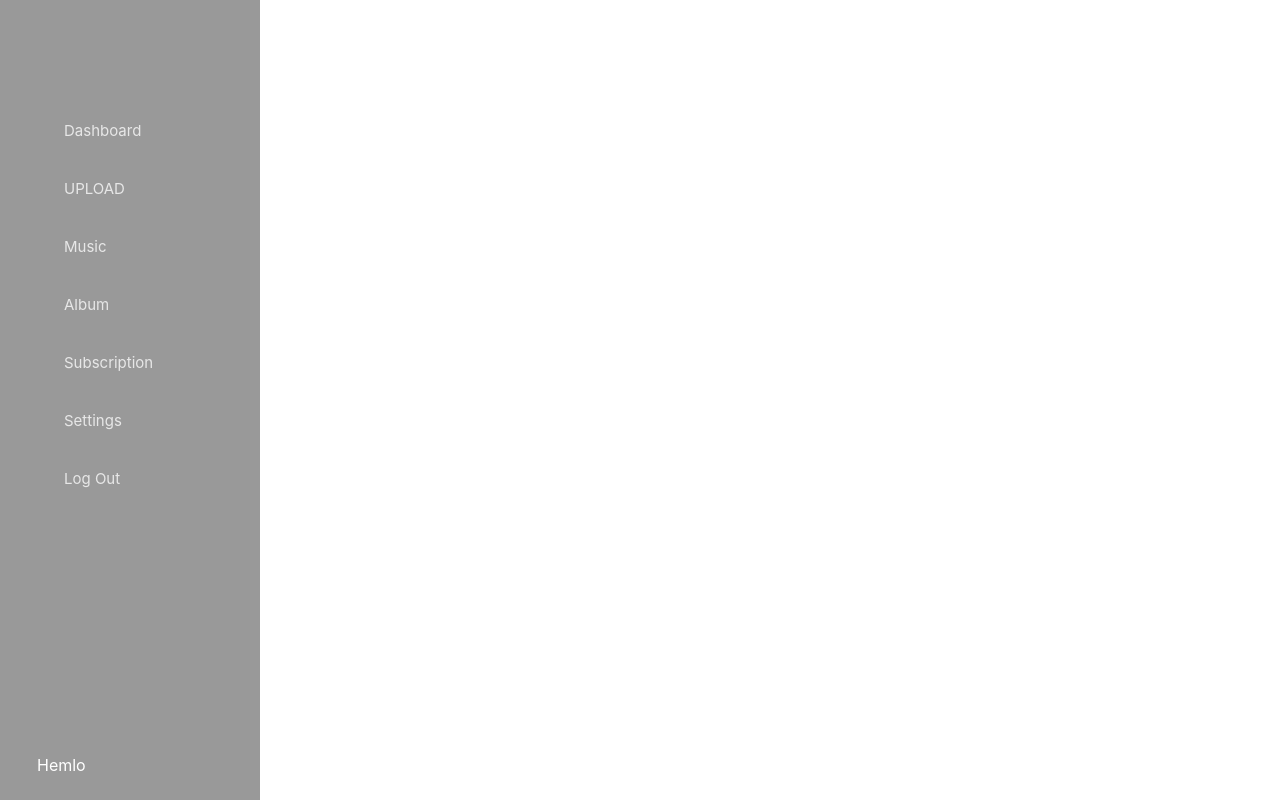
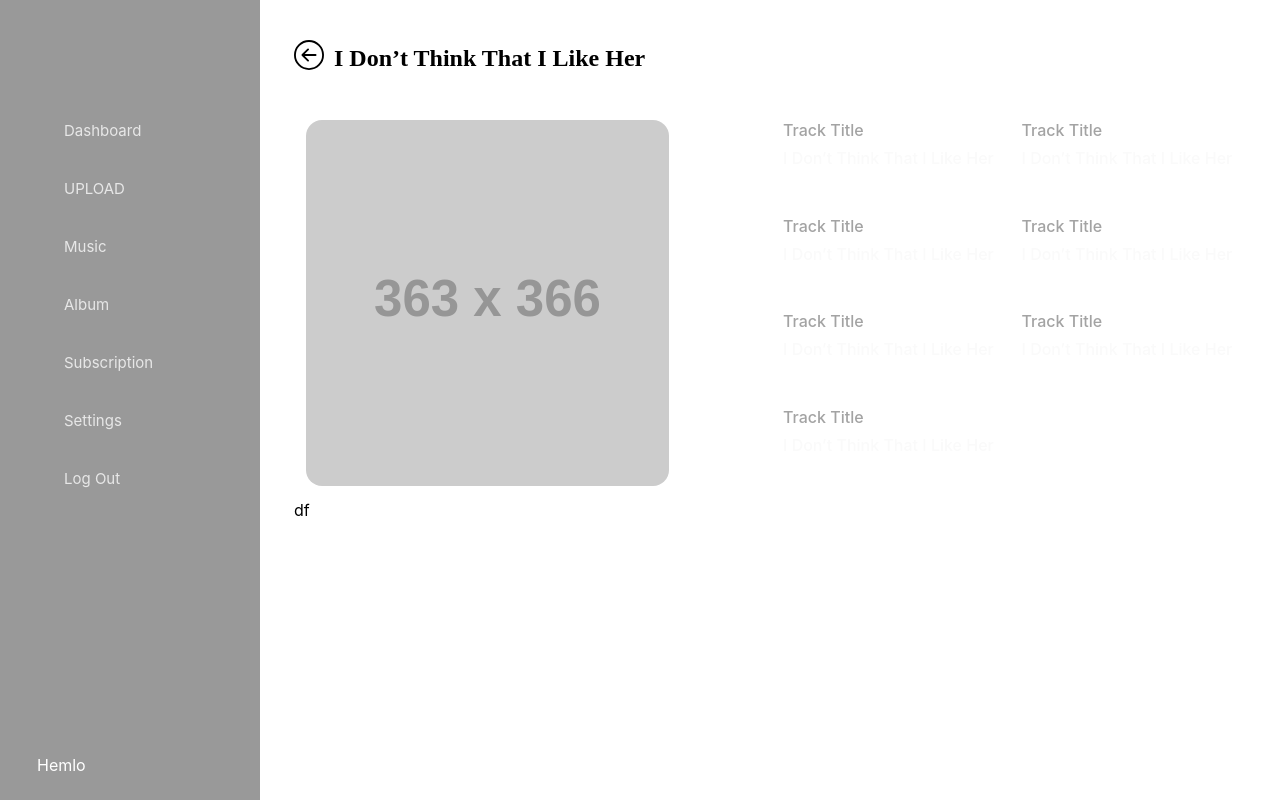
Before and after one commit to divyesh123-jain/Musicapp, a Next.js app: page /MusicDetails in a window 1280 px wide. Built offline with nearby package versions, Linux system fonts and the light colour scheme.

Commit message:
music details page

```diff
--- a/pages/MusicDetails.js
+++ b/pages/MusicDetails.js
@@ -1,8 +1,64 @@
 import React from 'react'
-
+import { BsArrowLeftCircle } from 'react-icons/bs'
+import styles from "../sass/_em-artistProfile.module.scss";
 const MusicDetails = () => {
   return (
     <>
+        <div className={`${styles["em-db-content"]}`}>
+        <div
+          className={`${styles["em-db-content-title"]} d-flex align-items-center justify-content-between`}
+        >
+          <BsArrowLeftCircle className={styles["em-db-content-title-icon"]} />
+          <h2>I Don’t Think That I Like Her</h2>
+        </div>
+
+        <div
+          className={`${styles["em-db-content-body"]} grid lg:grid-cols-3 grid-cols-1 p-3 mt-2 space-x-2`}
+        ></div>
+
+        <div className= "grid lg:grid-cols-2 grid-cols-1 p-3  space-x-2">
+          <div className="grid1">
+               <img className="w-[363px] left-[46px] h-[366px] rounded-2xl" src="https://via.placeholder.com/363x366" />
+               </div>
+
+               <div className='left-[46px] grid grid-cols-2 gap-4'>
+               <div className="flex-col justify-start items-start gap-2 flex">
+      <div className="text-neutral-400 text-[16px] font-medium leading-tight">Track Title</div>
+      <div className="text-neutral-50 text-[16px] font-medium leading-tight">I Don’t Think That I Like Her</div>
+    </div>
+    <div className="flex-col justify-start items-start gap-2 flex">
+      <div className="text-neutral-400 text-[16px] font-medium leading-tight">Track Title</div>
+      <div className="text-neutral-50 text-[16px] font-medium leading-tight">I Don’t Think That I Like Her</div>
+    </div>
+    <div className="flex-col justify-start items-start gap-2 flex">
+      <div className="text-neutral-400 text-[16px] font-medium leading-tight">Track Title</div>
+      <div className="text-neutral-50 text-[16px] font-medium leading-tight">I Don’t Think That I Like Her</div>
+    </div>
+    <div className="flex-col justify-start items-start gap-2 flex">
+      <div className="text-neutral-400 text-[16px] font-medium leading-tight">Track Title</div>
+      <div className="text-neutral-50 text-[16px] font-medium leading-tight">I Don’t Think That I Like Her</div>
+    </div>
+    <div className="flex-col justify-start items-start gap-2 flex">
+      <div className="text-neutral-400 text-[16px] font-medium leading-tight">Track Title</div>
+      <div className="text-neutral-50 text-[16px] font-medium leading-tight">I Don’t Think That I Like Her</div>
+    </div>
+    <div className="flex-col justify-start items-start gap-2 flex">
+      <div className="text-neutral-400 text-[16px] font-medium leading-tight">Track Title</div>
+      <div className="text-neutral-50 text-[16px] font-medium leading-tight">I Don’t Think That I Like Her</div>
+    </div>
+    <div className="flex-col justify-start items-start gap-2 flex">
+      <div className="text-neutral-400 text-[16px] font-medium leading-tight">Track Title</div>
+      <div className="text-neutral-50 text-[16px] font-medium leading-tight">I Don’t Think That I Like Her</div>
+    </div>
+
+               </div>
+            </div>
+
+
+            df
+
+        </div>
+
 
 
     </>
--- a/pages/Artist2.js
+++ b/pages/artist.js
@@ -1,7 +1,7 @@
 import React from 'react'
 import { BiSearch } from 'react-icons/bi'
 
-const Artist2 = () => {
+const artist = () => {
   return (
    <>
     <div class="flex-1  justify-center items-center w-[256px] px-2 sm:px-0">
@@ -45,4 +45,4 @@ const Artist2 = () => {
   )
 }
 
-export default Artist2
+export default artist
```
